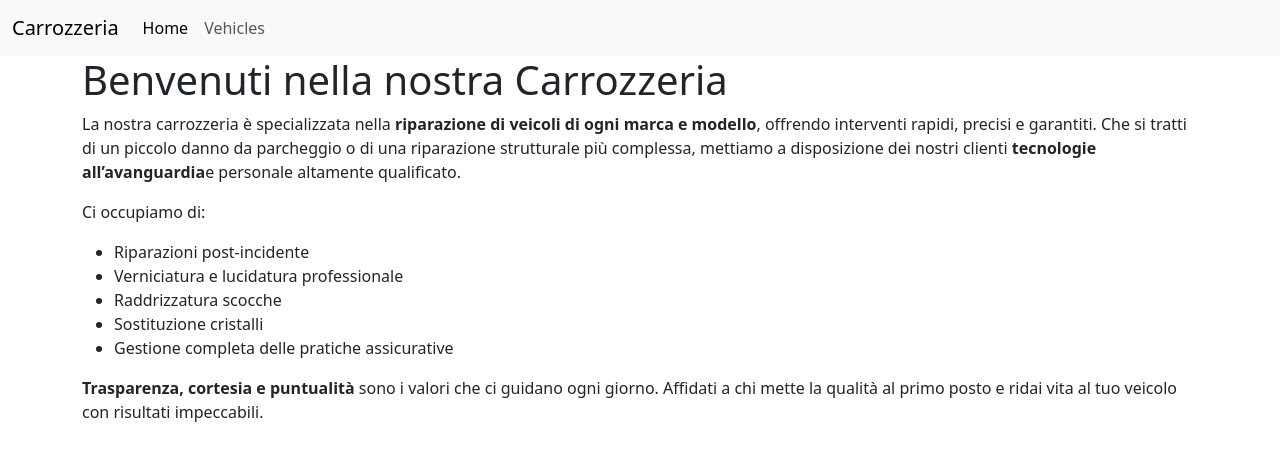
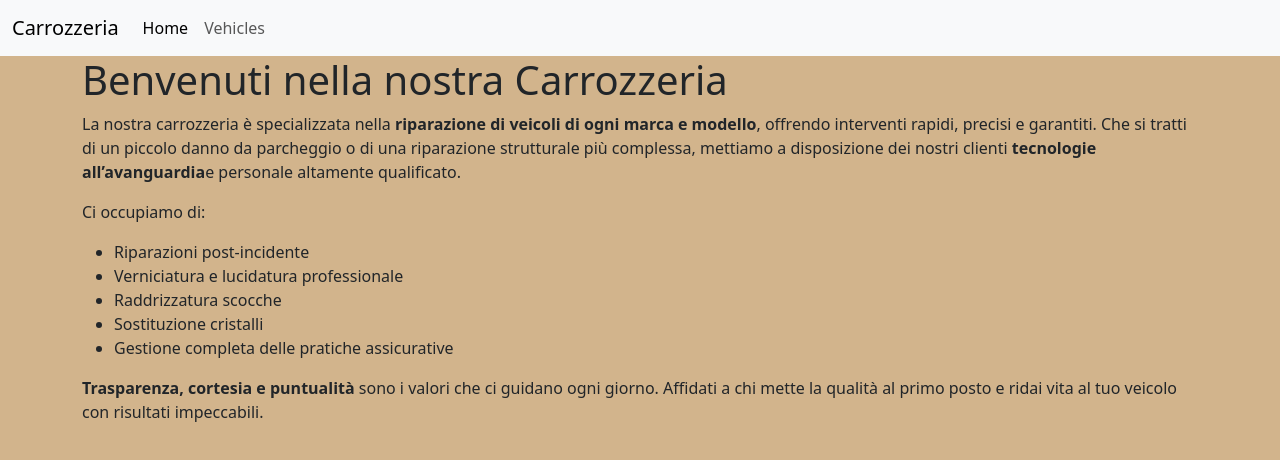
Before and after one commit to ruzica-glavas/react-carrozzeria-progetto-finale, a React (Vite) app: page / in a window 1280 px wide. Shown: the top 460 px of the page. Built offline with nearby package versions, Linux system fonts and the light colour scheme.

Commit message:
add: background color

```diff
--- a/src/index.css
+++ b/src/index.css
@@ -7,3 +7,7 @@
 .title-detail-page{
     margin-bottom: 50px;
 }
+
+body{
+    background-color: tan !important;
+}
```
